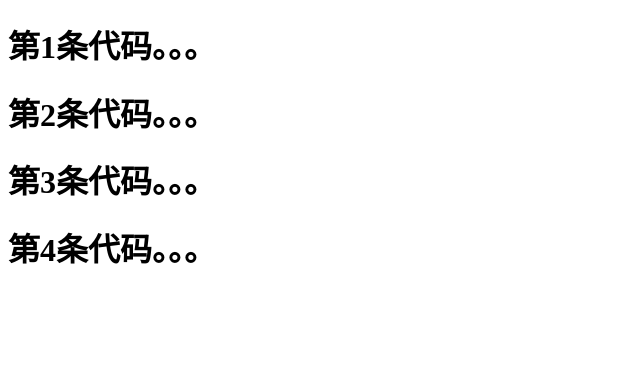
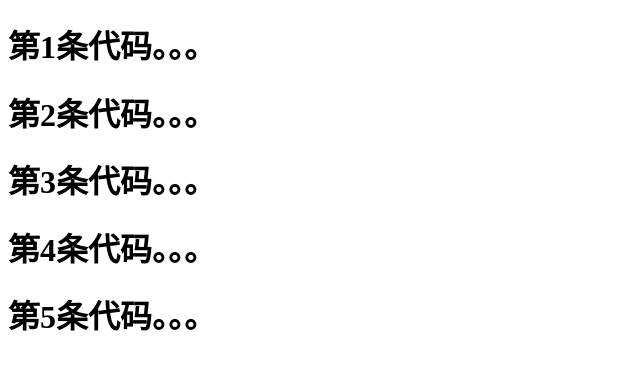
Before and after one commit to hezihong/He, a plain HTML site: page index.html in a window 1280 px wide. Shown: the whole page, without its empty margins (0-640 px from the left). Drawn offline with Linux system fonts and the light colour scheme.

Commit message:
0218fifth

```diff
--- a/index.html
+++ b/index.html
@@ -10,5 +10,6 @@
     <h1>第2条代码。。。</h1>
     <h1>第3条代码。。。</h1>
     <h1>第4条代码。。。</h1>
+    <h1>第5条代码。。。</h1>
 </body>
 </html>
```
